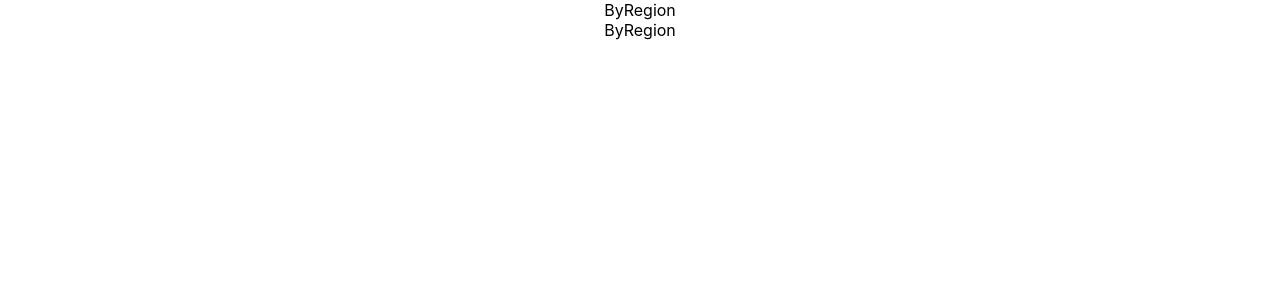
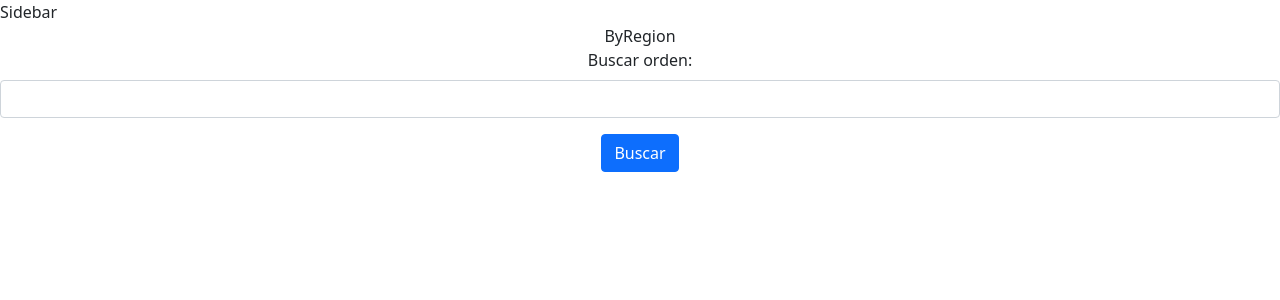
Before and after one commit to MarianoBF/countryWeatherReact, a React (Create React App) app: page / in a window 1280 px wide. Shown: the top 300 px of the page. Built offline with nearby package versions, Linux system fonts and the light colour scheme.

Commit message:
add react-bootstrap & placeholders

```diff
--- a/package.json
+++ b/package.json
@@ -6,7 +6,9 @@
     "@testing-library/jest-dom": "^5.16.1",
     "@testing-library/react": "^12.1.2",
     "@testing-library/user-event": "^13.5.0",
+    "bootstrap": "^5.1.3",
     "react": "^17.0.2",
+    "react-bootstrap": "^2.1.0",
     "react-dom": "^17.0.2",
     "react-router": "^6.2.1",
     "react-router-dom": "^6.2.1",
--- a/src/App.js
+++ b/src/App.js
@@ -1,18 +1,21 @@
 import './App.css';
+import 'bootstrap/dist/css/bootstrap.min.css';
+
 import Sidebar from './components/Sidebar';
-import ByRegion from './components/ByRegion';
+import ByRegion from './pages/ByRegion';
+
 import { BrowserRouter, Routes, Route } from "react-router-dom";
 
 function App() {
   return (
     <>
     <BrowserRouter>
+    <Sidebar />
       <Routes>
         <Route exact path="/" element={<ByRegion />}>
         </Route>
       </Routes>
     </BrowserRouter>
-    <ByRegion />
     </>
   );
 }
--- /dev/null
+++ b/src/components/SearchInput.js
@@ -0,0 +1,19 @@
+import Form from "react-bootstrap/Form";
+import Button from "react-bootstrap/Button";
+
+
+function SearchInput() {
+    return (
+      <div>
+      <Form>
+        <Form.Group className="mb-3">
+          <Form.Label>Buscar orden:</Form.Label>
+          <Form.Control type="text" />
+        </Form.Group>
+        <Button type="submit">Buscar</Button>
+      </Form>
+      </div>
+    );
+  }
+
+  export default SearchInput;
--- a/src/components/ByRegion.js
+++ b/src/pages/ByRegion.js
@@ -1,7 +1,10 @@
+import SearchInput from "../components/SearchInput";
+
 function ByRegion() {
     return (
       <div className="App">
         ByRegion
+        <SearchInput/>
       </div>
     );
   }
```
Also changed, not shown: src/components/Loading.js (added, +9 -0 lines), src/components/ResultsTable.js (added, +9 -0 lines), 1 other file (tests, documents, lock files or other folders).
